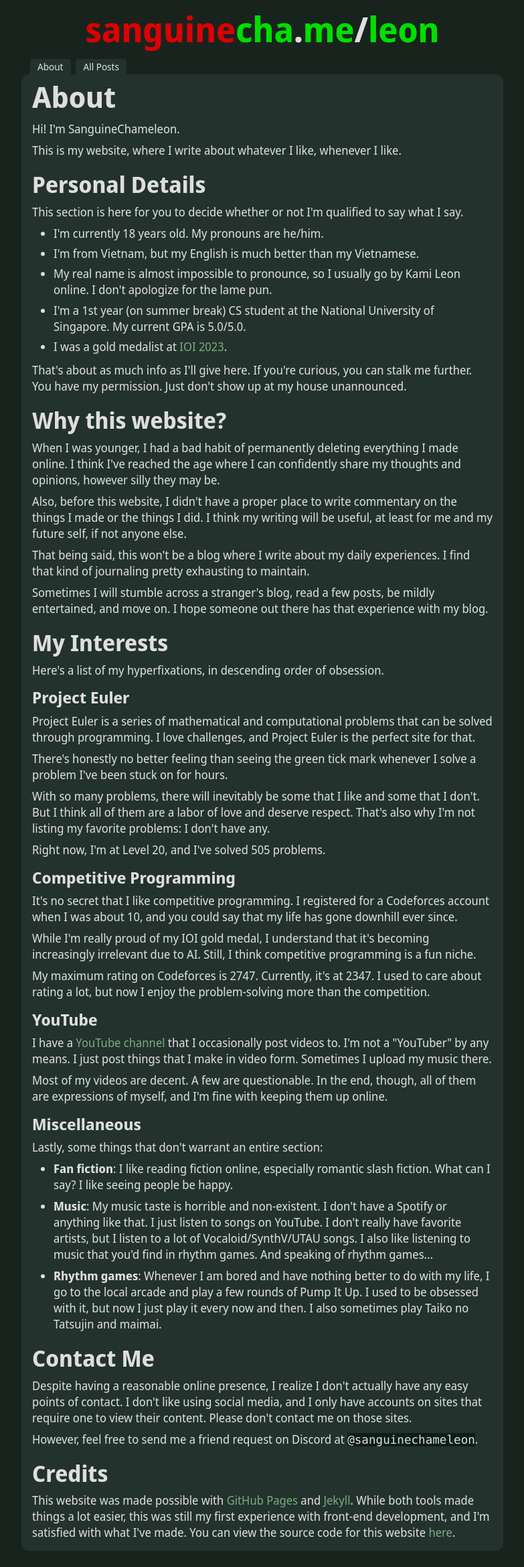
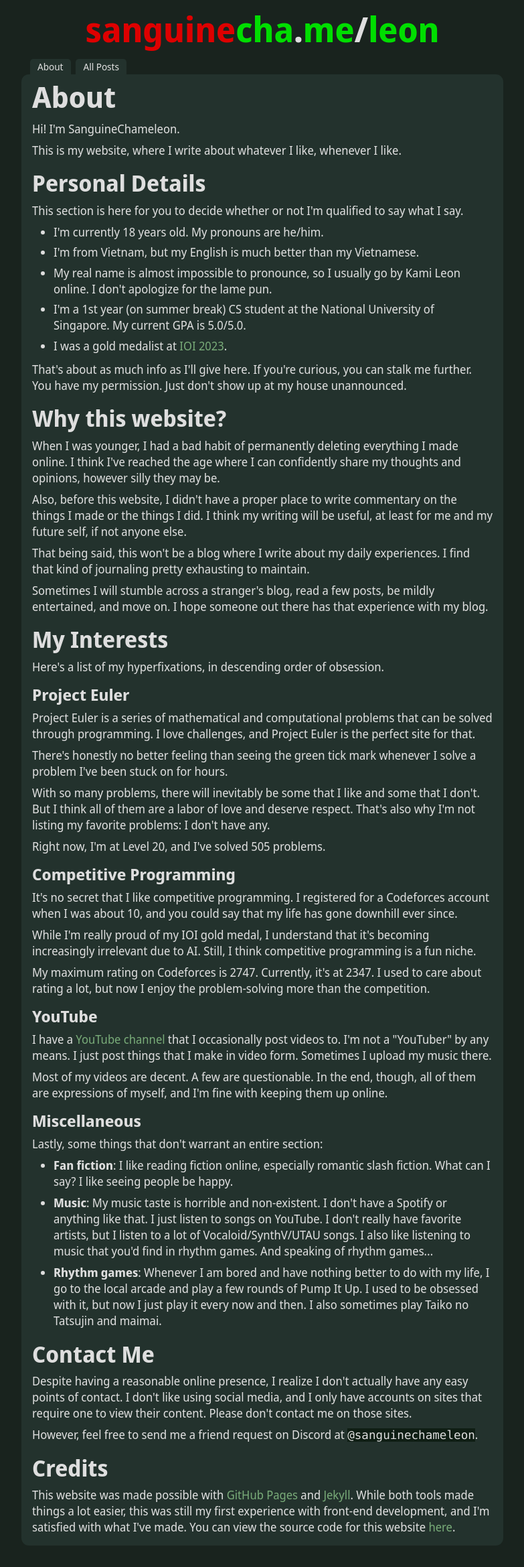
Before and after one commit to SanguineChameleon/sanguinechameleon.github.io, a Jekyll site: the page built from _posts/2025-06-02-leon.md, in a window 1280 px wide. Shown: the whole page at 67% size, without its empty margins (248-1031 px from the left). Built offline with Jekyll 4.4.1, drawn with Linux system fonts in a browser that asks for light colours.

Commit message:
Change margins

```diff
--- a/assets/css/styles.scss
+++ b/assets/css/styles.scss
@@ -103,7 +103,7 @@ h1 {
 
 h2 {
   @include semi-bold-font;
-  margin-top: 1rem;
+  margin-top: 0.9rem;
   margin-bottom: 0.35rem;
   font-size: 2.1rem;
 }
@@ -202,5 +202,5 @@ hr {
   height: 0.15rem;
   background-image: repeating-linear-gradient(to right, $gray, $gray 0.3rem, transparent 0.3rem, transparent 0.5rem);
   margin-top: 0.8rem;
-  margin-bottom: 0.8rem;
+  margin-bottom: 0.7rem;
 }
```
